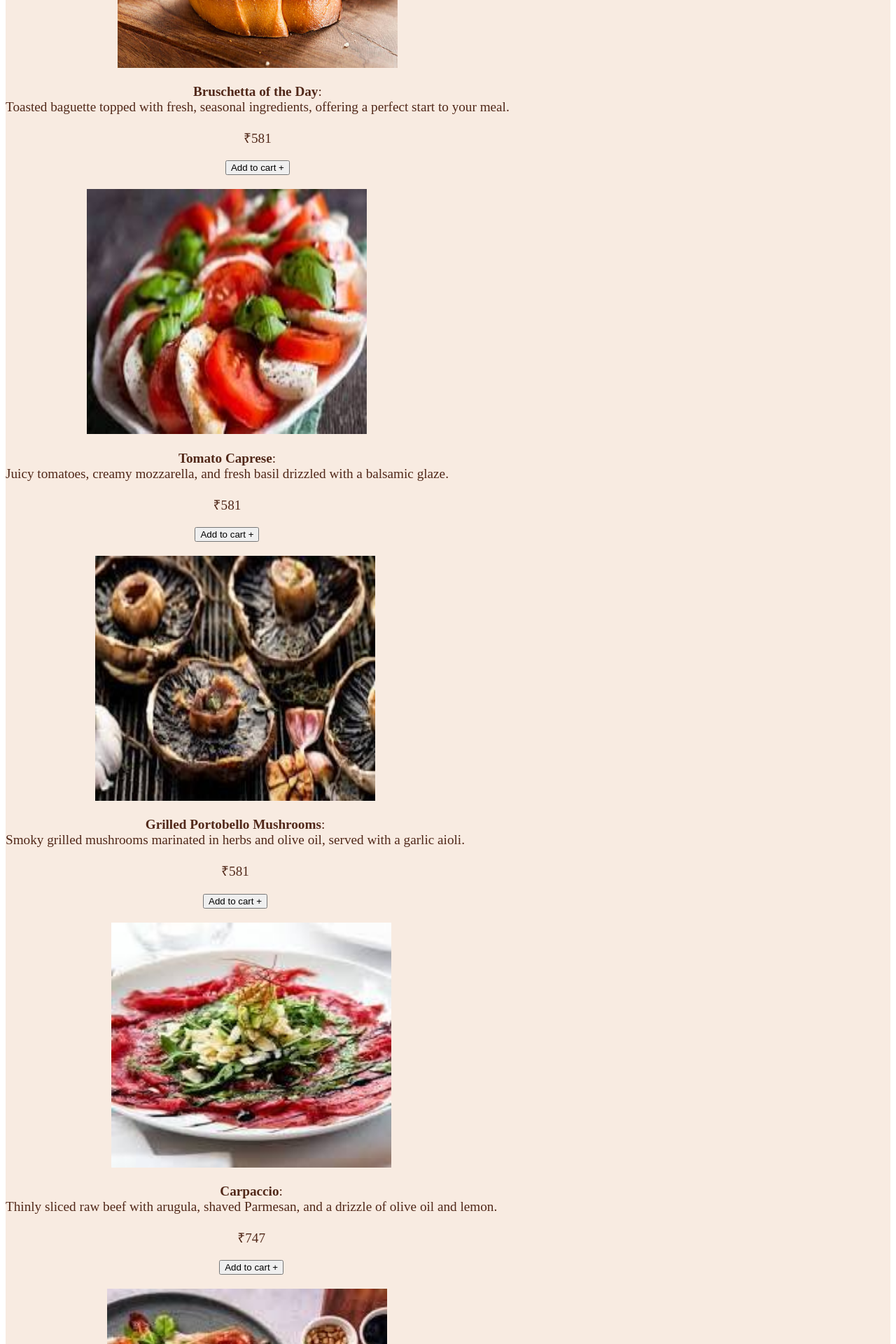
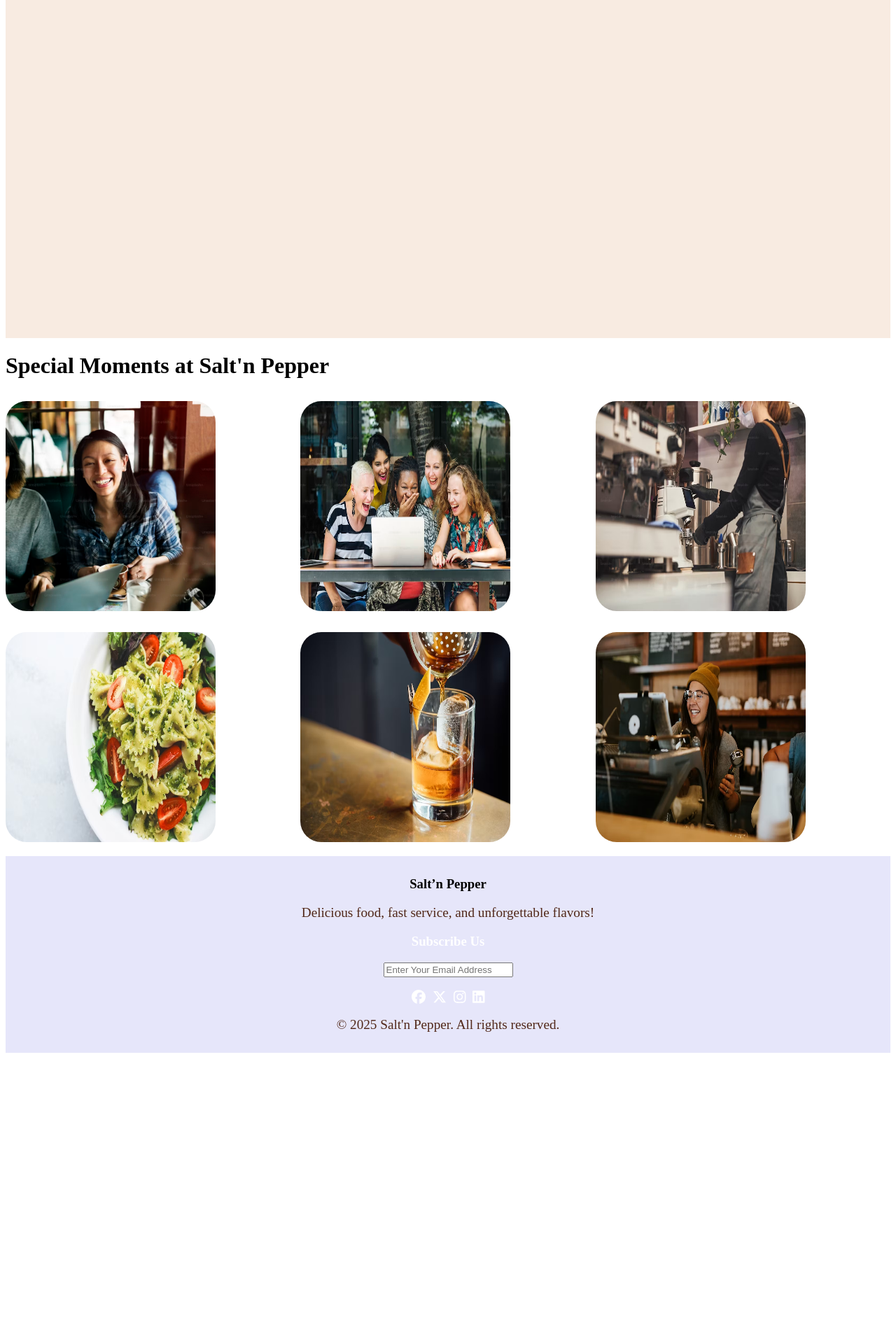
Before and after one commit to shriyatanwar/cafe, a React (Create React App) app: page /online in a window 1280 px wide. Shown: the part 720-2640 px from the top of the page at 70% size. After the commit the page ends 2232 px from the top, so only its background shows below. Built offline with nearby package versions, Linux system fonts and the light colour scheme.

Commit message:
props and destructuring added

```diff
--- a/src/App.js
+++ b/src/App.js
@@ -7,6 +7,7 @@ import Online from "./orderOnline";
 import About from "./about";
 import Hour from "./hours";
 import Login from "./login";
+
 
 import peep1 from "./peep1.avif";
 import peep2 from "./peep2.avif";
@@ -145,7 +146,7 @@ function App() {
         <div>
           <footer
             style={{
-              background: "lavender",
+              background: "lavender ",
               color: "#fff",
               textAlign:"center",
               padding: "10px",
--- a/src/orderOnline.css
+++ b/src/orderOnline.css
@@ -1,10 +1,17 @@
-.ordermenu {
+/* .ordermenu {
     display: flex;
     flex-wrap: wrap; /* Allows items to wrap to the next line */
     justify-content: space-between;
     gap: 20px; /* Space between items */
-}
+ */
 .img{
     width: 400px;
     height: 350px;
 }
+.orderdish{
+    display: flex;
+    z-index: 1;
+    margin-left: 5px;
+    margin-right: 5px;
+    background-color: white;
+}
--- a/src/orderOnline.js
+++ b/src/orderOnline.js
@@ -1,65 +1,90 @@
-import "./orderOnline.css"
+import "./orderOnline.css";
 
-import img3 from './image3.jpg'
-import img4 from './img4.jpg'
-import img5 from './img5.jpg'
-import img6 from './img6.jpg'
-import img7 from './img7.jpg'
-import img8 from './img8.jpg'
+import img3 from "./image3.jpg";
+import img4 from "./img4.jpg";
+import img5 from "./img5.jpg";
+import img6 from "./img6.jpg";
+import img7 from "./img7.jpg";
+import img8 from "./img8.jpg";
+import Product from "./product";
 
-
-function Online(){
-    return(
+function Online() {
+  return (
     <div class="body">
       <center>
-            <div class="navbarorder">
-            <h1> want to order online </h1>
-
-
-            </div>
-
 
         <div class="ordermenu">
           <div class="orderdish">
-            <img class="img" src={img3}></img>
-            <p><strong>Bruschetta of the Day</strong>:<br></br> Toasted baguette topped with fresh, seasonal ingredients, offering a perfect start to your meal.</p>
-            <p class="pricel">₹581</p>
+            <Product
+            id="1"
+            image={img3}
+            title="Bruschetta of the Day:"
+            explaination="Toasted baguette
+            topped with fresh, seasonal ingredients,
+            offering a perfect start
+            to your meal."
+            price={581}>
+            </Product>
+          </div>
 
-            <button> Add to cart + </button>
+          <div class="orderdish">
+            <Product
+              id="2"
+              image={img4}
+              title="Tomato Caprese:"
+              explaination="Juicy tomatoes,
+              creamy mozzarella, and fresh basil drizzled
+              with a balsamic glaze."
+              price={581}
+            ></Product>
           </div>
+
           <div class="orderdish">
-            <img class="img" src={img4}></img>
-            <p><strong>Tomato Caprese</strong>:<br></br> Juicy tomatoes, creamy mozzarella, and fresh basil drizzled with a balsamic glaze.</p>
-            <p class="pricel">₹581</p>
-            <button>  Add to cart + </button>
+            <Product
+              id="3"
+              image={img5}
+              title="Grilled Portobello Mushrooms:"
+              explaination=" Smoky grilled
+               mushrooms marinated
+               in herbs and olive oil, served with a garlic aioli."
+              price={581}
+            ></Product>
+            <Product
+              id="4"
+              image={img6}
+              title="Carpaccio:"
+              explaination="Thinly sliced raw beef with
+              arugula,
+              shaved Parmesan, and a drizzle of olive oil
+              and lemon."
+              price={747}
+            ></Product>
           </div>
+
           <div class="orderdish">
-        <img class="img" src={img5}></img>
-            <p><strong>Grilled Portobello Mushrooms</strong>: <br></br>Smoky grilled mushrooms marinated in herbs and olive oil, served with a garlic aioli.</p>
-            <p class="pricel">₹581</p>
-            <button>  Add to cart + </button>
-        </div>
-        <div class="orderdish">
-        <img class="img" src={img6}></img>
-            <p><strong>Carpaccio</strong>: <br></br>Thinly sliced raw beef with arugula, shaved Parmesan, and a drizzle of olive oil and lemon.</p>
-            <p class="pricel">₹747</p>
-            <button> Add to cart + </button>
-        </div>
-        <div class="orderdish">
-        <img class="img" src={img7}></img>
-            <p><strong>Burrata Salad</strong>:<br></br> Creamy burrata cheese served with heirloom tomatoes, arugula, and a balsamic reduction.</p>
-            <p class="pricel">₹747</p>
-            <button>  Add to cart + </button>
-        </div>
-        <div class="orderdish">
-        <img class="img" src={img8}></img>
-            <p><strong>Garden Salad</strong>:<br></br> Crisp mixed greens, cherry tomatoes, cucumbers, and carrots with a house vinaigrette.</p>
-            <p class="pricel">₹581</p>
-            <button>  Add to cart + </button>
+            <Product
+            id="5"
+            image={img7}
+            title="Burrata Salad:"
+            explaination="Creamy burrata cheese
+              served with heirloom tomatoes,
+              arugula, and a balsamic reduction."
+            price={747}
+            ></Product>
+            <Product
+            id="6"
+            title="Garden Salad:"
+            explaination="Crisp mixed greens,
+            cherry tomatoes, cucumbers, and carrots with
+            a house vinaigrette."
+            price={581}
+            image={img8}
+            >
+            </Product>
           </div>
         </div>
       </center>
     </div>
-    )
+  );
 }
 export default Online;
```
Lines whose indentation alone changed are shown as unchanged.
